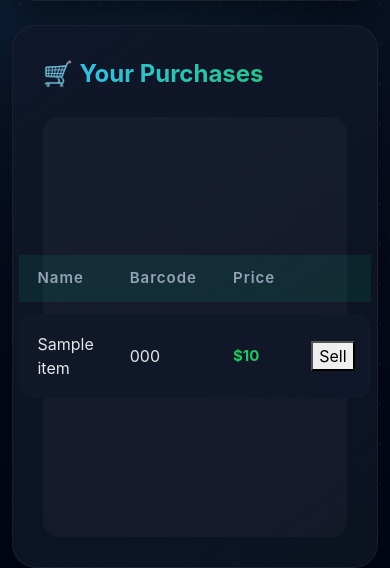
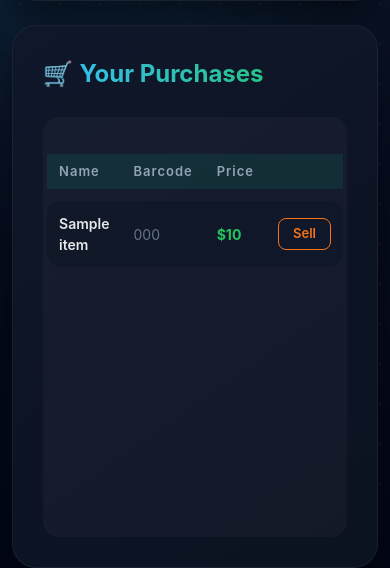
Before and after one commit to khaledelsayed2003/tradehub-marketplace, a Flask app: page /market in a window 390 px wide. Shown: the part 314-882 px from the top of the page. Run offline with Flask 3, Linux system fonts and the light colour scheme; a user stored in the database is signed in; tables that the repository leaves empty hold one stand-in row (values such as "Sample post").

Commit message:
style: add Your Purchases table CSS with scoped overrides for sell button, muted barcode, and responsive row sizing inside the portfolio card

```diff
--- a/app/static/css/style.css
+++ b/app/static/css/style.css
@@ -815,9 +815,65 @@ body::before {
 }
 
 .empty-state {
+    align-items: flex-start;
+    padding-top: 57%;
     color: #94a3b8;
     text-align: center;
     font-size: 15px;
+
+}
+
+/* Adding some unique properties */
+.portfolio-card {
+    display: flex;
+    flex-direction: column;
+}
+
+.portfolio-body {
+    align-items: flex-start;  /* override center when table exists */
+}
+
+/* Sell button */
+.sell-btn {
+    background: transparent;
+    border: 1px solid #f97316;
+    color: #f97316;
+    padding: 5px 14px;
+    border-radius: 8px;
+    font-size: 13px;
+    font-weight: 600;
+    cursor: pointer;
+    transition: 0.3s;
+}
+
+.sell-btn:hover {
+    background: #f97316;
+    color: #0f172a;
+    box-shadow: 0 0 12px rgba(249,115,22,0.6);
+    transform: scale(1.05);
+}
+
+/* Purchases table text smaller to fit card */
+.portfolio-card .market-table thead th {
+    font-size: 13px;
+    padding: 8px 12px;
+}
+
+.portfolio-card .market-table tbody tr td {
+    padding: 12px;
+    font-size: 14px;
+}
+
+/* item name bold */
+.item-name {
+    font-weight: 600;
+    color: #e5e7eb;
+}
+
+/* barcode muted */
+.item-barcode {
+    color: #64748b;
+    font-size: 13px;
 }
 
 
```
